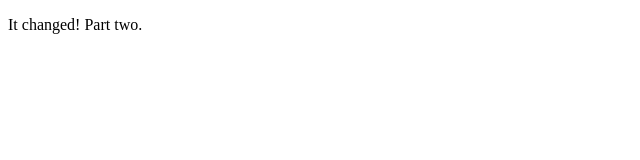
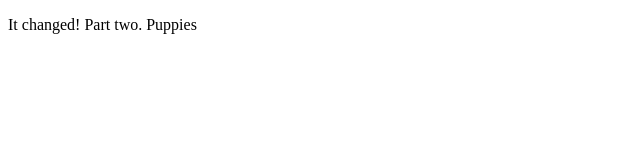
Before and after one commit to cheesemanxiii/Networking, a plain HTML site: page index.html in a window 1280 px wide. Shown: the full height of the page, 0-640 px from the left. Drawn offline with Linux system fonts and the light colour scheme.

Commit message:
Update index.html

```diff
--- a/index.html
+++ b/index.html
@@ -4,6 +4,6 @@
     <title>Carlile Github/Apache Website</title>
    </head>
    <body>
-    <p>It changed! Part two.</p>
+    <p>It changed! Part two. Puppies</p>
    </body>
 </html>
```
